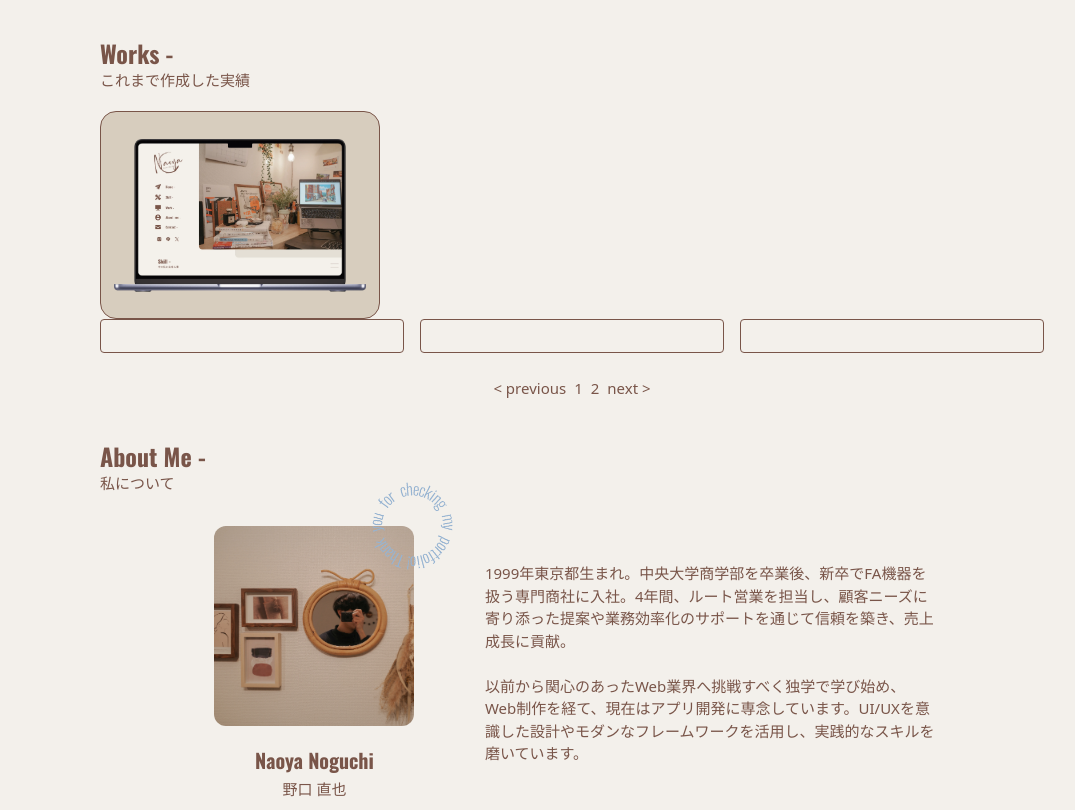
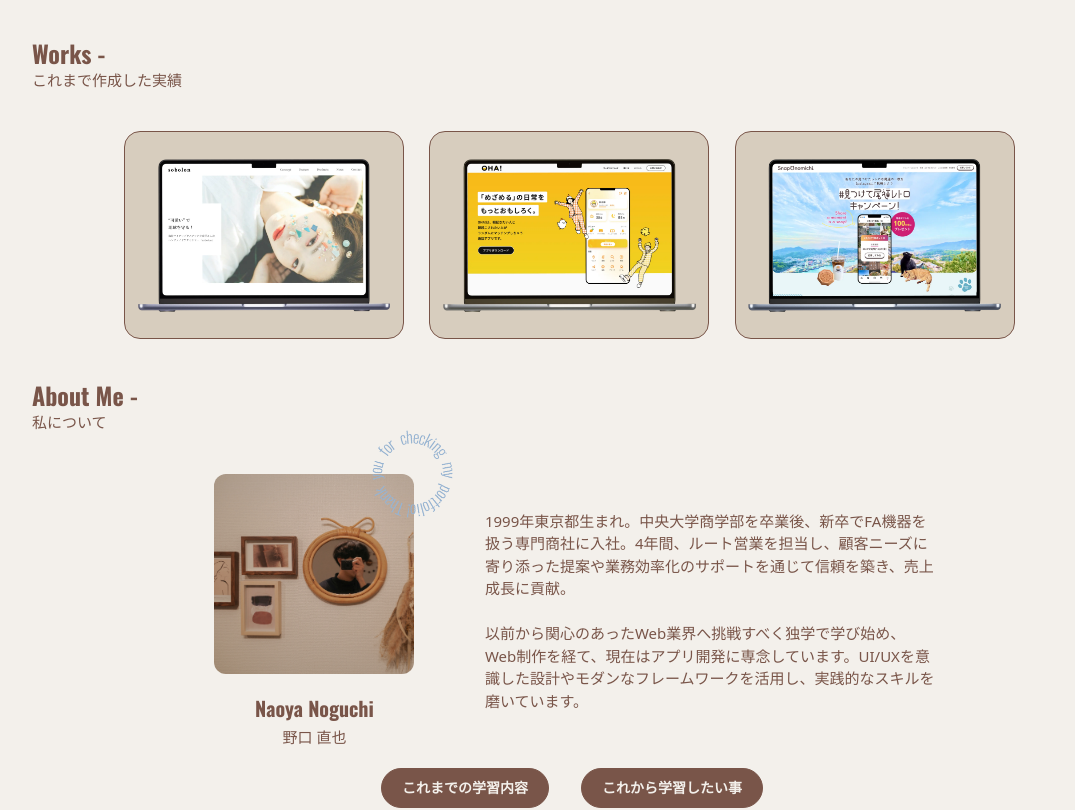
Before and after one commit to Naoya-0213/My-Portfolio-site-_ver.2, a Next.js app: page / in a window 1280 px wide. Shown: the part 960-1770 px from the top of the page, without its empty margins (68-1143 px from the left). Built offline with nearby package versions, Linux system fonts and the light colour scheme; grey boxes are pictures that could not be loaded.

Commit message:
更新_20251011_01-48

```diff
--- a/global.d.ts
+++ b/global.d.ts
@@ -3,3 +3,10 @@
 // 「このCSSモジュールは存在する」とTSに教えて、型チェックをしないようにする
 
 declare module "*.css";
+
+// global.d.ts
+declare module "swiper/css";
+declare module "swiper/css/navigation";
+declare module "swiper/css/pagination";
+declare module "swiper/css/scrollbar";
+declare module "swiper/css/effect-fade";
--- a/package.json
+++ b/package.json
@@ -12,7 +12,8 @@
     "next": "15.5.4",
     "react": "19.1.0",
     "react-dom": "19.1.0",
-    "react-paginate": "^8.3.0"
+    "react-paginate": "^8.3.0",
+    "swiper": "^12.0.2"
   },
   "devDependencies": {
     "@eslint/eslintrc": "^3",
--- a/src/app/components/atoms/pagination/PaginatedItems.tsx
+++ /dev/null
@@ -1,68 +0,0 @@
-// app/components/PaginatedItems.tsx
-
-"use client";
-
-import { useState } from "react";
-import ReactPaginate from "react-paginate";
-
-// app/components/PaginatedItems.tsx
-
-// データの型（今回は仮置き）
-type Post = {
-  id: number;
-  title: string;
-};
-
-type PaginatedItemsProps = {
-  items: Post[]; // ページネーション対象の配列
-  itemsPerPage: number; // 1ページあたりの件数
-};
-
-export function PaginatedItems({ items, itemsPerPage }: PaginatedItemsProps) {
-  const [itemOffset, setItemOffset] = useState(0);
-
-  // 表示範囲を計算
-  const endOffset = itemOffset + itemsPerPage;
-  const currentItems = items.slice(itemOffset, endOffset);
-
-  // 総ページ数
-  const pageCount = Math.ceil(items.length / itemsPerPage);
-
-  // ページ切り替え時の処理
-  const handlePageClick = (event: { selected: number }) => {
-    const newOffset = (event.selected * itemsPerPage) % items.length;
-    setItemOffset(newOffset);
-  };
-
-  return (
-    <>
-      {/* 投稿リスト */}
-      <div className="grid gap-4 sm:grid-cols-2 md:grid-cols-3">
-        {currentItems.map((post) => (
-          <div key={post.id} className="rounded border p-4">
-            {post.title}
-          </div>
-        ))}
-      </div>
-
-      {/* ページネーションUI */}
-      <div className="mt-6 flex justify-center">
-        <ReactPaginate
-          breakLabel="..."
-          nextLabel="next >"
-          onPageChange={handlePageClick}
-          pageRangeDisplayed={5}
-          pageCount={pageCount}
-          previousLabel="< previous"
-          renderOnZeroPageCount={null}
-          // ===== css =====
-          containerClassName="flex items-center gap-2 justify-center" // 全体を横並び中央
-          pageLinkClassName="" // 各ページ番号
-          activeLinkClassName="" // アクティブページ
-          previousLinkClassName="" // < previous
-          nextLinkClassName="" // next >
-        />
-      </div>
-    </>
-  );
-}
--- /dev/null
+++ b/src/app/components/atoms/swiper/WorkSwiper.tsx
@@ -0,0 +1,47 @@
+import "swiper/css";
+import { Swiper, SwiperSlide } from "swiper/react";
+
+import WorkSwiperSlide from "../work_swiper_slide/WorkSwiperSlide";
+
+export default function WorkSwiper() {
+  return (
+    <Swiper
+      spaceBetween={20}
+      slidesPerView={3}
+      onSlideChange={() => console.log("slide change")}
+      onSwiper={(swiper) => console.log(swiper)}
+    >
+      {/* sabolon */}
+      <SwiperSlide>
+        <WorkSwiperSlide
+          pc_img="/img/section_work/sabolon/sabolon-pc.png"
+          sp_img="/img/section_work/sabolon/sabolon-sp.png"
+        />
+      </SwiperSlide>
+
+      {/*  oha */}
+      <SwiperSlide>
+        <WorkSwiperSlide
+          pc_img="/img/section_work/oha/oha-pc.png"
+          sp_img="/img/section_work/oha/oha.png"
+        />
+      </SwiperSlide>
+
+      {/* onomichi */}
+      <SwiperSlide>
+        <WorkSwiperSlide
+          pc_img="/img/section_work/onomichi/onomichi-pc.png"
+          sp_img="/img/section_work/onomichi/onomichi.png"
+        />
+      </SwiperSlide>
+
+      {/* ポートフォリオサイト */}
+      <SwiperSlide>
+        <WorkSwiperSlide
+          pc_img="/img/section_work/naoya-portfolio/naoya-portfolio-pc.png"
+          sp_img="/img/section_work/naoya-portfolio/naoya-portfolio.png"
+        />
+      </SwiperSlide>
+    </Swiper>
+  );
+}
--- a/src/app/components/molecules/section_card/SectionCard.tsx
+++ b/src/app/components/molecules/section_card/SectionCard.tsx
@@ -6,7 +6,7 @@ type SectionCardProps = {
 
 const SectionCard = ({ title, subTitle, children }: SectionCardProps) => {
   return (
-    <div className="pc:px-10 m-auto max-w-5xl px-5 max-[374px]:px-2">
+    <div className="pc:px-10 m-auto max-w-[1160px] px-5 max-[374px]:px-2">
       {/* タイトル */}
       <div className="flex flex-col">
         <h2 className="font-[Oswald,serif] text-2xl font-bold max-[374px]:text-xl">
--- a/src/app/components/organisms/main/about/SectionAbout.tsx
+++ b/src/app/components/organisms/main/about/SectionAbout.tsx
@@ -8,7 +8,7 @@ const SectionAbout = () => {
   return (
     <div>
       <SectionCard title="About Me -" subTitle="私について">
-        <div className="flex flex-col gap-5 pt-8">
+        <div className="flex flex-col gap-5 mt-10">
           <div className="pc:gap-10 m-auto flex max-w-3xl flex-col items-center justify-center gap-5 px-2 sm:flex-row">
             {/* 画像と名前 */}
             <div className="relative flex flex-col items-center sm:w-1/3">
--- a/src/app/components/organisms/main/about/SectionAboutModal.tsx
+++ b/src/app/components/organisms/main/about/SectionAboutModal.tsx
@@ -2,8 +2,8 @@
 
 import { useState } from "react";
 
-import { FutureLearningPlan } from "@/const/futureLearningPlan";
-import { LearningHistory } from "@/const/learningHistory";
+import { FutureLearningPlan } from "@/const/FutureLearningPlan";
+import { LearningHistory } from "@/const/LearningHistory";
 
 import ButtonBrown from "@/app/components/atoms/button/ButtonBrown";
 import Modal from "@/app/components/atoms/modal/modal";
--- a/src/app/components/organisms/main/work/SectionWork.tsx
+++ b/src/app/components/organisms/main/work/SectionWork.tsx
@@ -1,55 +1,35 @@
-import { PaginatedItems } from "@/app/components/atoms/pagination/PaginatedItems";
+"use client";
+
+import { WorkSwiperSlideData } from "@/const/WorkSwiperSlideData";
+
+import WorkSwiper from "@/app/components/atoms/swiper/WorkSwiper";
 import WorkSwiperSlide from "@/app/components/atoms/work_swiper_slide/WorkSwiperSlide";
 import SectionCard from "@/app/components/molecules/section_card/SectionCard";
 
 const SectionWork = () => {
   // 仮置きデータ
-  const dummyPosts = Array.from({ length: 9 }).map((_, i) => ({
-    id: i + 1,
-    title: `Post Title ${i + 1}`,
-  }));
+  // const dummyPosts = Array.from({ length: 9 }).map((_, i) => ({
+  //   id: i + 1,
+  //   title: `Post Title ${i + 1}`,
+  // }));
 
-  const slides = [
-    // sabolon
+  const slides = WorkSwiperSlideData.map((slide) => (
     <WorkSwiperSlide
-      key={1}
-      pc_img="/img/section_work/sabolon/sabolon-pc.png"
-      sp_img="/img/section_work/sabolon/sabolon-sp.png"
-    />,
-    // oha
-    <WorkSwiperSlide
-      key={2}
-      pc_img="/img/section_work/oha/oha-pc.png"
-      sp_img="/img/section_work/oha/oha.png"
-    />,
-    // onomichi
-    <WorkSwiperSlide
-      key={3}
-      pc_img="/img/section_work/onomichi/onomichi-pc.png"
-      sp_img="/img/section_work/onomichi/onomichi.png"
-    />,
-    // ポートフォリオサイト
-    <WorkSwiperSlide
-      key={4}
-      pc_img="/img/section_work/naoya-portfolio/naoya-portfolio-pc.png"
-      sp_img="/img/section_work/naoya-portfolio/naoya-portfolio.png"
-    />,
-  ];
+      key={slide.id}
+      pc_img={slide.pc_img}
+      sp_img={slide.sp_img}
+    />
+  ));
 
   return (
     <div>
       <SectionCard title="Works -" subTitle="これまで作成した実績">
         {/* ページネーション */}
-        <div className="mt-5">
-          <div>
-            <WorkSwiperSlide
-              pc_img="/img/section_work/naoya-portfolio/naoya-portfolio-pc.png"
-              sp_img="/img/section_work/naoya-portfolio/naoya-portfolio.png"
-            />
+        <div className="mt-10">
+          <div className="m-auto max-w-4xl">
+            <WorkSwiper />
           </div>
         </div>
-
-        <PaginatedItems items={slides} itemsPerPage={3} />
       </SectionCard>
     </div>
   );
--- a/src/app/layout.tsx
+++ b/src/app/layout.tsx
@@ -1,5 +1,7 @@
 import type { Metadata } from "next";
 import { Noto_Sans_JP, Oswald } from "next/font/google";
+
+// app/layout.tsx の先頭あたり
 
 import "./styles/_common-css.scss";
 import "./styles/globals.css";
--- a/src/const/WorkSwiperSlideData.tsx
+++ b/src/const/WorkSwiperSlideData.tsx
@@ -1,28 +1,26 @@
-import WorkSwiperSlide from "@/app/components/atoms/work_swiper_slide/WorkSwiperSlide";
-
 export const WorkSwiperSlideData = [
   // sabolon
-  <WorkSwiperSlide
-    key={1}
-    pc_img="/img/section_work/sabolon/sabolon-pc.png"
-    sp_img="/img/section_work/sabolon/sabolon-sp.png"
-  />,
+  {
+    id: 1,
+    pc_img: "/img/section_work/sabolon/sabolon-pc.png",
+    sp_img: "/img/section_work/sabolon/sabolon-sp.png",
+  },
   // oha
-  <WorkSwiperSlide
-    key={2}
-    pc_img="/img/section_work/oha/oha-pc.png"
-    sp_img="/img/section_work/oha/oha.png"
-  />,
+  {
+    id: 2,
+    pc_img: "/img/section_work/oha/oha-pc.png",
+    sp_img: "/img/section_work/oha/oha.png",
+  },
   // onomichi
-  <WorkSwiperSlide
-    key={3}
-    pc_img="/img/section_work/onomichi/onomichi-pc.png"
-    sp_img="/img/section_work/onomichi/onomichi.png"
-  />,
+  {
+    id: 3,
+    pc_img: "/img/section_work/onomichi/onomichi-pc.png",
+    sp_img: "/img/section_work/onomichi/onomichi.png",
+  },
   // ポートフォリオサイト
-  <WorkSwiperSlide
-    key={4}
-    pc_img="/img/section_work/naoya-portfolio/naoya-portfolio-pc.png"
-    sp_img="/img/section_work/naoya-portfolio/naoya-portfolio.png"
-  />,
+  {
+    id: 4,
+    pc_img: "/img/section_work/naoya-portfolio/naoya-portfolio-pc.png",
+    sp_img: "/img/section_work/naoya-portfolio/naoya-portfolio.png",
+  },
 ];
```
Also changed, not shown: 1 other file (tests, documents, lock files or other folders).
